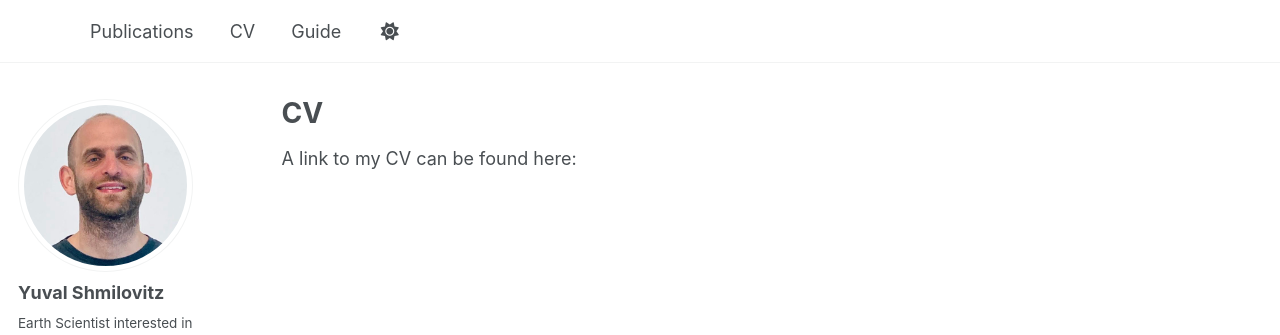
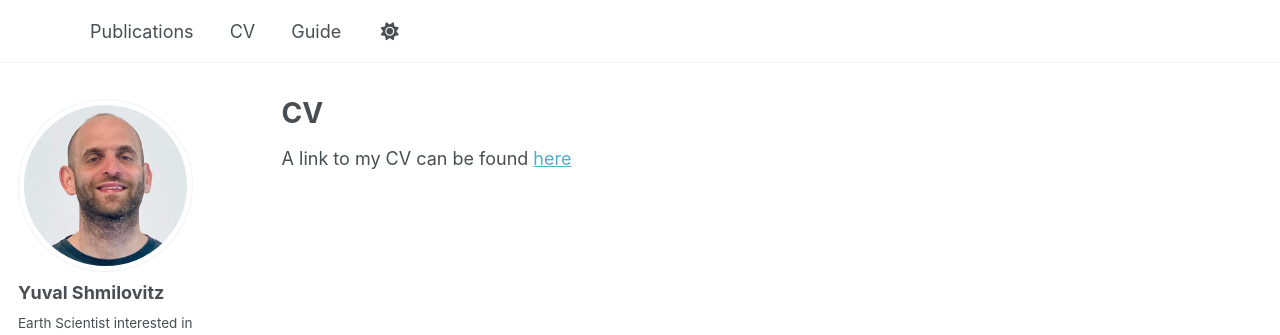
Before and after one commit to yuvalsmilo/yuvalsmilo.github.io, a Jekyll site: the page built from _pages/cv.md, in a window 1280 px wide. Shown: the top 335 px of the page. Built offline with Jekyll 4.4.1, drawn with Linux system fonts in a browser that asks for light colours; some web fonts are replaced; some of the changed lines change nothing that is shown.

Commit message:
Update cv.md

```diff
--- a/_pages/cv.md
+++ b/_pages/cv.md
@@ -9,4 +9,4 @@ redirect_from:
 
 {% include base_path %}
 
-A link to my CV can be found here:
+A link to my CV can be found [here]({{ site.url }}/files/CV_YuvalShmilovitz.pdf)
```
